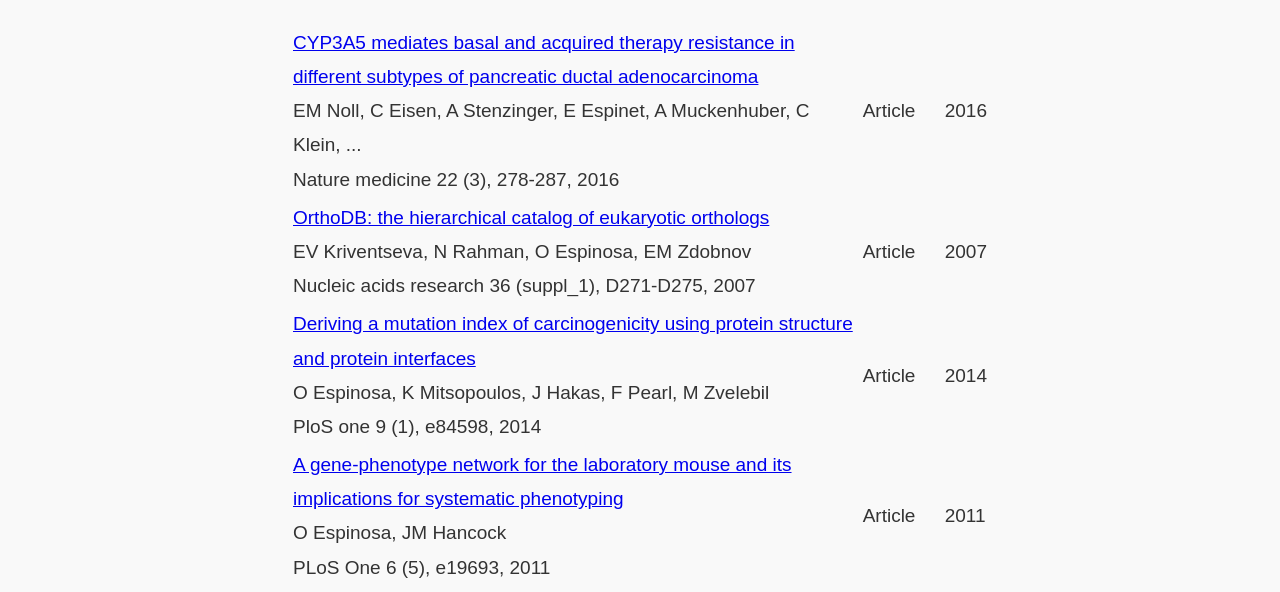
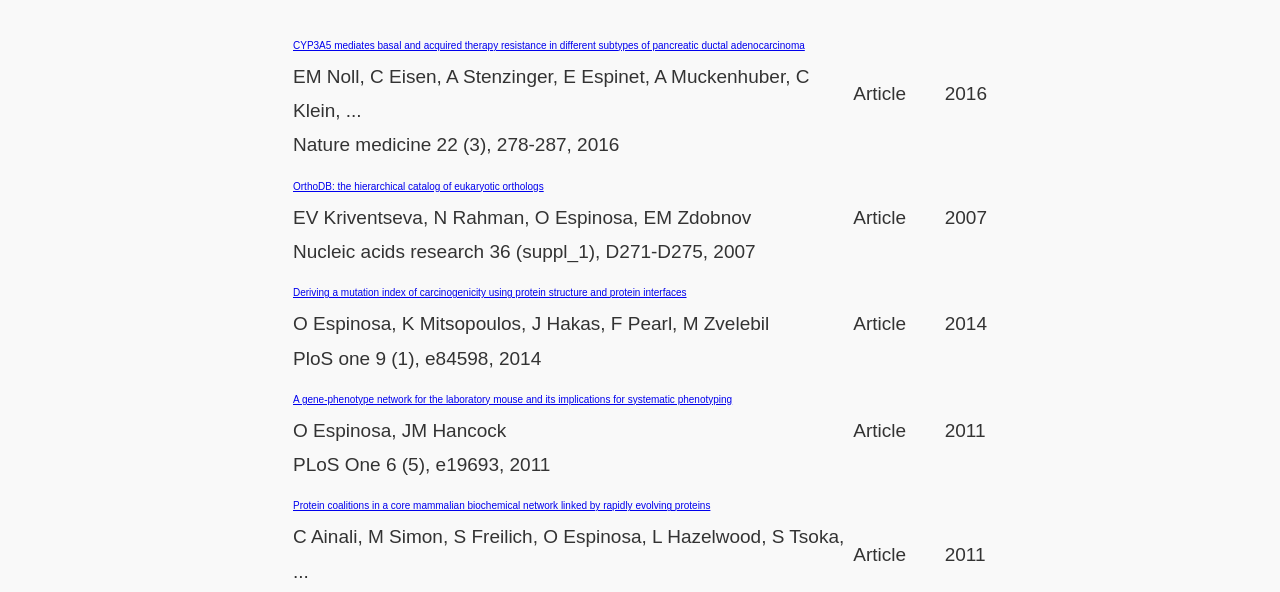
Before and after one commit to octavioespinosa/octavioespinosa.github.io, a plain HTML site: page Publications/index.html in a window 1280 px wide. Shown: the part 180-772 px from the top of the page. Drawn offline with Linux system fonts and the light colour scheme.

Commit message:
Update main.css

```diff
--- a/css/main.css
+++ b/css/main.css
@@ -92,7 +92,7 @@ a {
   color:var(--textColor1);
 }
 
-.gsc_a_b {
+.gsc_a_t a {
   font-size: 10px;
 }
 
```
